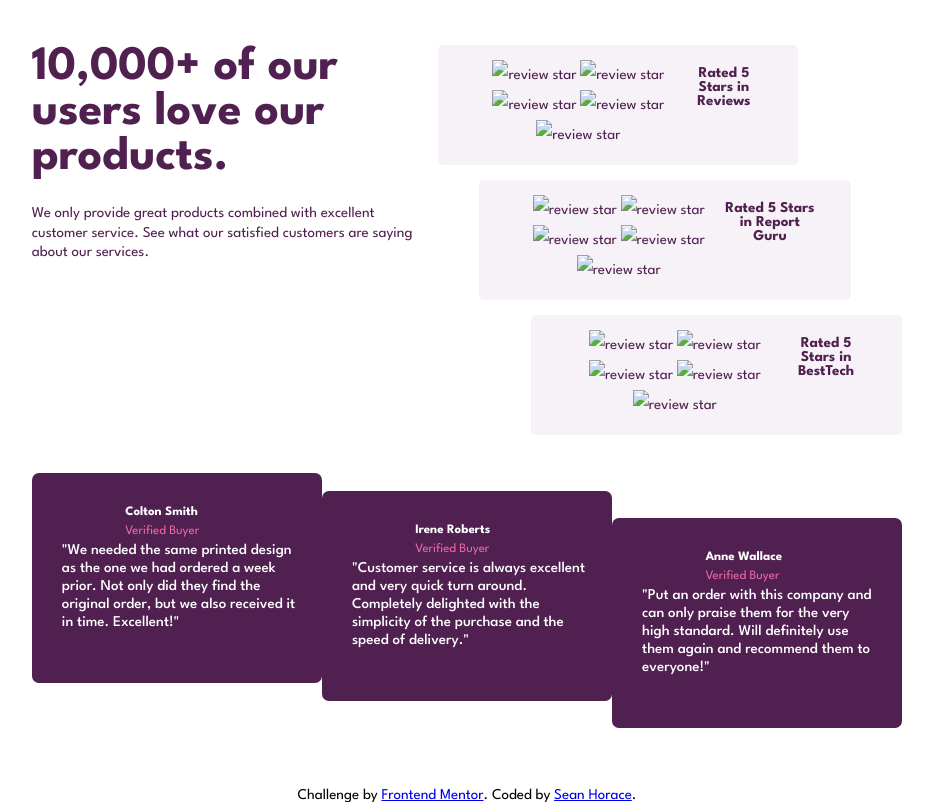
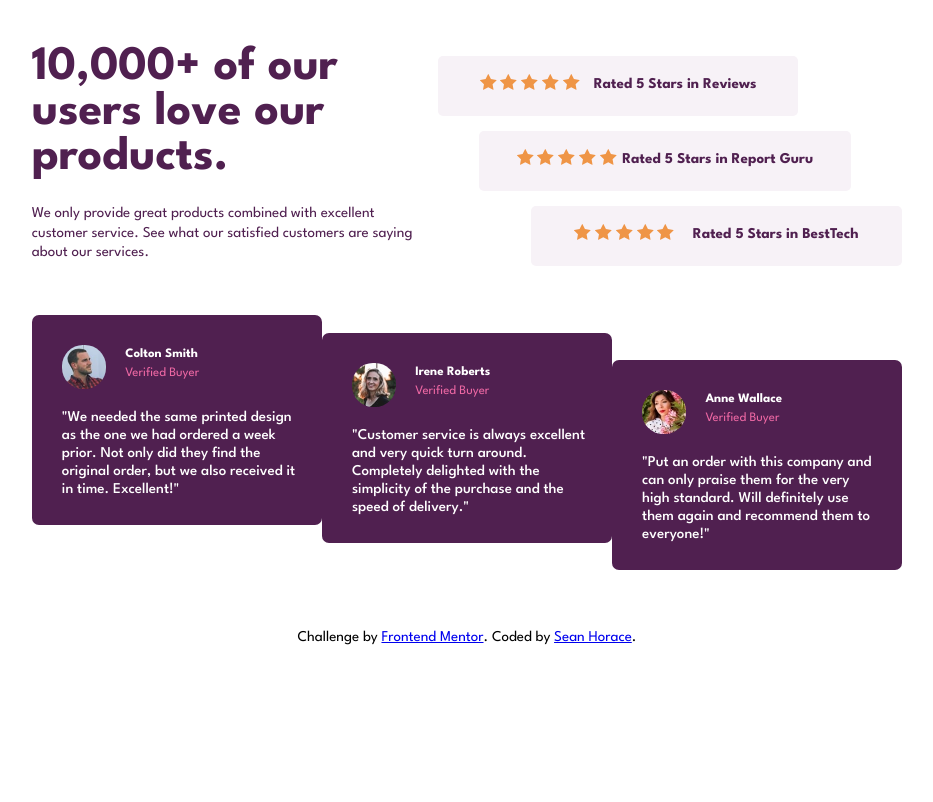
Before and after one commit to ruledarules/Social-proof-selection, a plain HTML site: page index.html in a window 1280 px wide. Shown: the whole page, without its empty margins (173-1106 px from the left). Drawn offline with Linux system fonts and the light colour scheme.

Commit message:
Add files via upload

```diff
--- a/index.html
+++ b/index.html
@@ -10,7 +10,7 @@
       rel="icon"
       type="image/png"
       sizes="32x32"
-      href="./images/favicon-32x32.png"
+      href="favicon-32x32.png"
     />
 
     <title>Frontend Mentor | Social proof section</title>
@@ -40,31 +40,31 @@
         <section class="threes">
           <div class="stars" id="reviews">
             <div class="star-wrap">
-              <img src="./images/icon-star.svg" alt="review star">
-              <img src="./images/icon-star.svg" alt="review star">
-              <img src="./images/icon-star.svg" alt="review star">
-              <img src="./images/icon-star.svg" alt="review star">
-              <img src="./images/icon-star.svg" alt="review star">
+              <img src="icon-star.svg" alt="review star">
+              <img src="icon-star.svg" alt="review star">
+              <img src="icon-star.svg" alt="review star">
+              <img src="icon-star.svg" alt="review star">
+              <img src="icon-star.svg" alt="review star">
             </div>
             <p><strong>Rated 5 Stars in Reviews</strong></p>
           </div>
           <div class="stars" id="guru">
             <div class="star-wrap">
-              <img src="./images/icon-star.svg" alt="review star">
-              <img src="./images/icon-star.svg" alt="review star">
-              <img src="./images/icon-star.svg" alt="review star">
-              <img src="./images/icon-star.svg" alt="review star">
-              <img src="./images/icon-star.svg" alt="review star">
+              <img src="icon-star.svg" alt="review star">
+              <img src="icon-star.svg" alt="review star">
+              <img src="icon-star.svg" alt="review star">
+              <img src="icon-star.svg" alt="review star">
+              <img src="icon-star.svg" alt="review star">
             </div>
             <p><strong>Rated 5 Stars in Report Guru</strong></p>
           </div>
           <div class="stars" id="bestTech">
             <div class="star-wrap">
-              <img src="./images/icon-star.svg" alt="review star">
-              <img src="./images/icon-star.svg" alt="review star">
-              <img src="./images/icon-star.svg" alt="review star">
-              <img src="./images/icon-star.svg" alt="review star">
-              <img src="./images/icon-star.svg" alt="review star">
+              <img src="icon-star.svg" alt="review star">
+              <img src="icon-star.svg" alt="review star">
+              <img src="icon-star.svg" alt="review star">
+              <img src="icon-star.svg" alt="review star">
+              <img src="icon-star.svg" alt="review star">
             </div>
             <p><strong>Rated 5 Stars in BestTech</strong></p>
           </div>
@@ -76,7 +76,7 @@
         <section>
           <div class="comments smith">
             <div class="people">
-              <img src="./images/image-colton.jpg" alt="">
+              <img src="image-colton.jpg" alt="">
               <h6>Colton Smith <br> <span>Verified Buyer</span></h6>
             </div>
             <div class="thoughts">
@@ -87,7 +87,7 @@
 
           <div class="comments roberts">
             <div class="people">
-              <img src="./images/image-irene.jpg" alt="">
+              <img src="image-irene.jpg" alt="">
               <h6>Irene Roberts <br> <span>Verified Buyer</span></h6>
             </div>
             <div class="thoughts">
@@ -98,7 +98,7 @@
 
           <div class="comments wallace">
             <div class="people">
-              <img src="./images/image-anne.jpg" alt="">
+              <img src="image-anne.jpg" alt="">
               <h6>Anne Wallace <br>
                 <span>Verified Buyer</span></h6>
             </div>
```
Also changed, not shown: favicon-32x32.png (added), icon-star.svg (added), image-anne.jpg (added), image-colton.jpg (added), image-irene.jpg (added).
